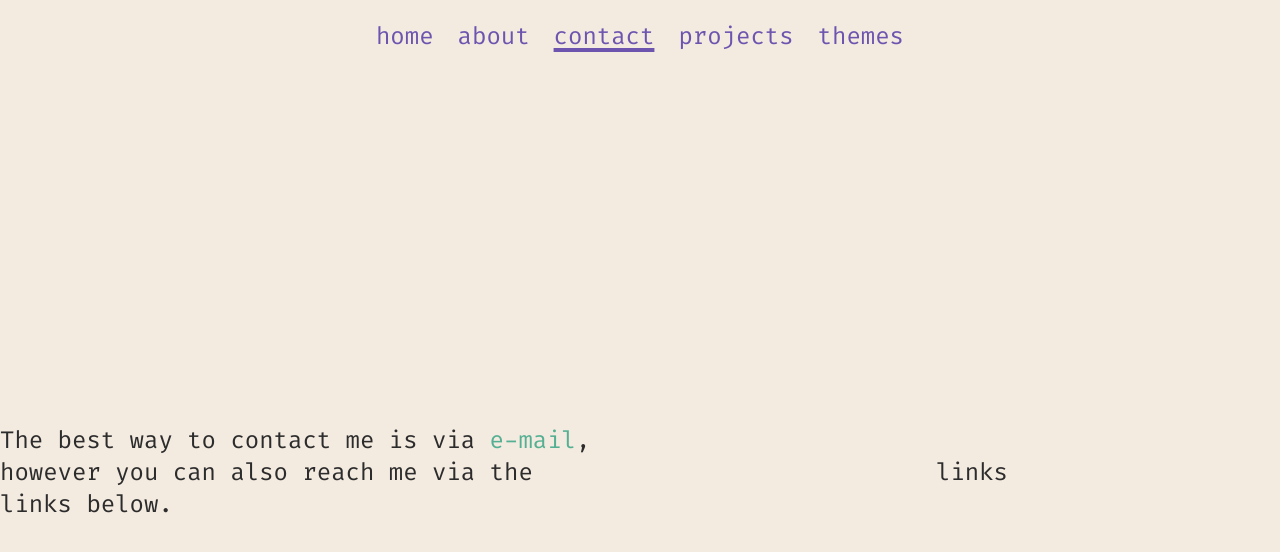
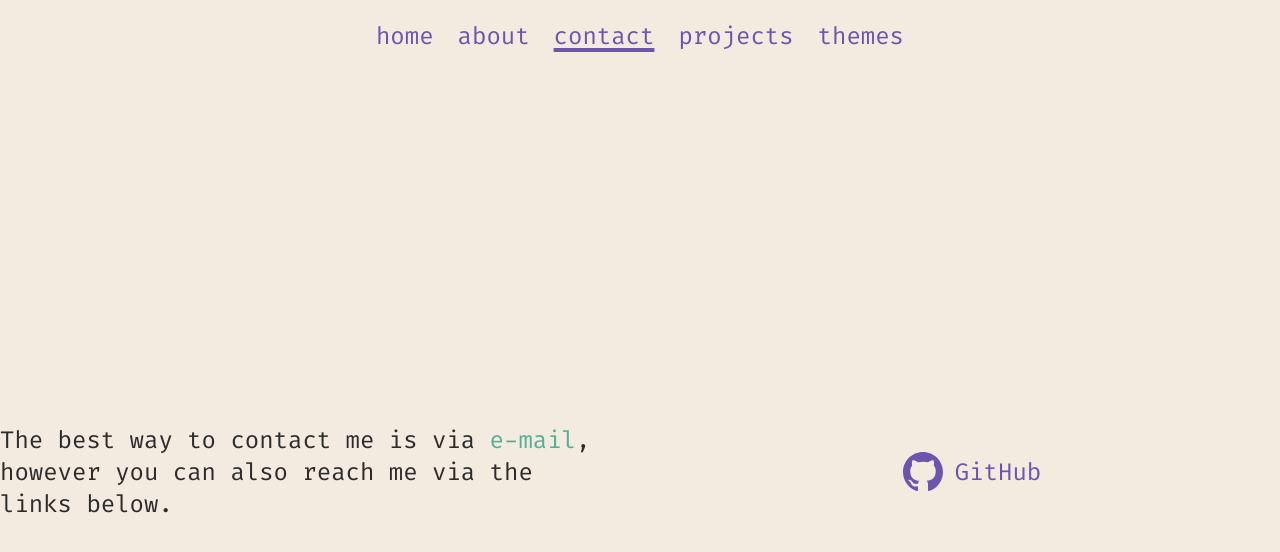
Before and after one commit to mikeycodingstuff/mikeycodingstuff.github.io, a Vue app: page /contact in a window 1280 px wide. Shown: the top 552 px of the page. Built offline with nearby package versions, Linux system fonts and the light colour scheme.

Commit message:
refactor links. github link example

```diff
--- a/src/components/nav/ExternalLink.vue
+++ b/src/components/nav/ExternalLink.vue
@@ -1,6 +1,7 @@
 <script setup lang="ts">
 defineProps({
   link: String,
+  contact: Boolean,
 });
 </script>
 
@@ -8,7 +9,10 @@ defineProps({
   <a
     :href="link"
     target="_blank"
-    class="rounded text-theme-accent hover:text-theme-accent-alt focus:outline-none focus:ring-4 focus:ring-theme-accent transition duration-300"
+    :class="[
+      'rounded text-theme-accent hover:text-theme-accent-alt focus:outline-none focus:ring-4 focus:ring-theme-accent transition duration-300',
+      contact ? 'flex gap-3 items-center' : '',
+    ]"
     ><slot
   /></a>
 </template>
--- a/src/views/ContactView.vue
+++ b/src/views/ContactView.vue
@@ -14,7 +14,19 @@ import ExternalLink from '@/components/nav/ExternalLink.vue';
       </div>
 
       <div class="text-2xl max-w-2xl">
-        <p>links</p>
+        <external-link link="/" contact class="focus:ring-theme-main">
+          <div class="group flex gap-3 items-center rounded text-theme-main p-1">
+            <svg
+              viewBox="0 0 24 24"
+              class="h-10 w-10 fill-theme-main group-hover:fill-theme-accent transition-colors duration-300"
+            >
+              <path
+                d="M12 0c-6.626 0-12 5.373-12 12 0 5.302 3.438 9.8 8.207 11.387.599.111.793-.261.793-.577v-2.234c-3.338.726-4.033-1.416-4.033-1.416-.546-1.387-1.333-1.756-1.333-1.756-1.089-.745.083-.729.083-.729 1.205.084 1.839 1.237 1.839 1.237 1.07 1.834 2.807 1.304 3.492.997.107-.775.418-1.305.762-1.604-2.665-.305-5.467-1.334-5.467-5.931 0-1.311.469-2.381 1.236-3.221-.124-.303-.535-1.524.117-3.176 0 0 1.008-.322 3.301 1.23.957-.266 1.983-.399 3.003-.404 1.02.005 2.047.138 3.006.404 2.291-1.552 3.297-1.23 3.297-1.23.653 1.653.242 2.874.118 3.176.77.84 1.235 1.911 1.235 3.221 0 4.609-2.807 5.624-5.479 5.921.43.372.823 1.102.823 2.222v3.293c0 .319.192.694.801.576 4.765-1.589 8.199-6.086 8.199-11.386 0-6.627-5.373-12-12-12z"
+              />
+            </svg>
+            <p class="group-hover:text-theme-accent transition-colors duration-300">GitHub</p>
+          </div>
+        </external-link>
       </div>
     </div>
   </div>
```
